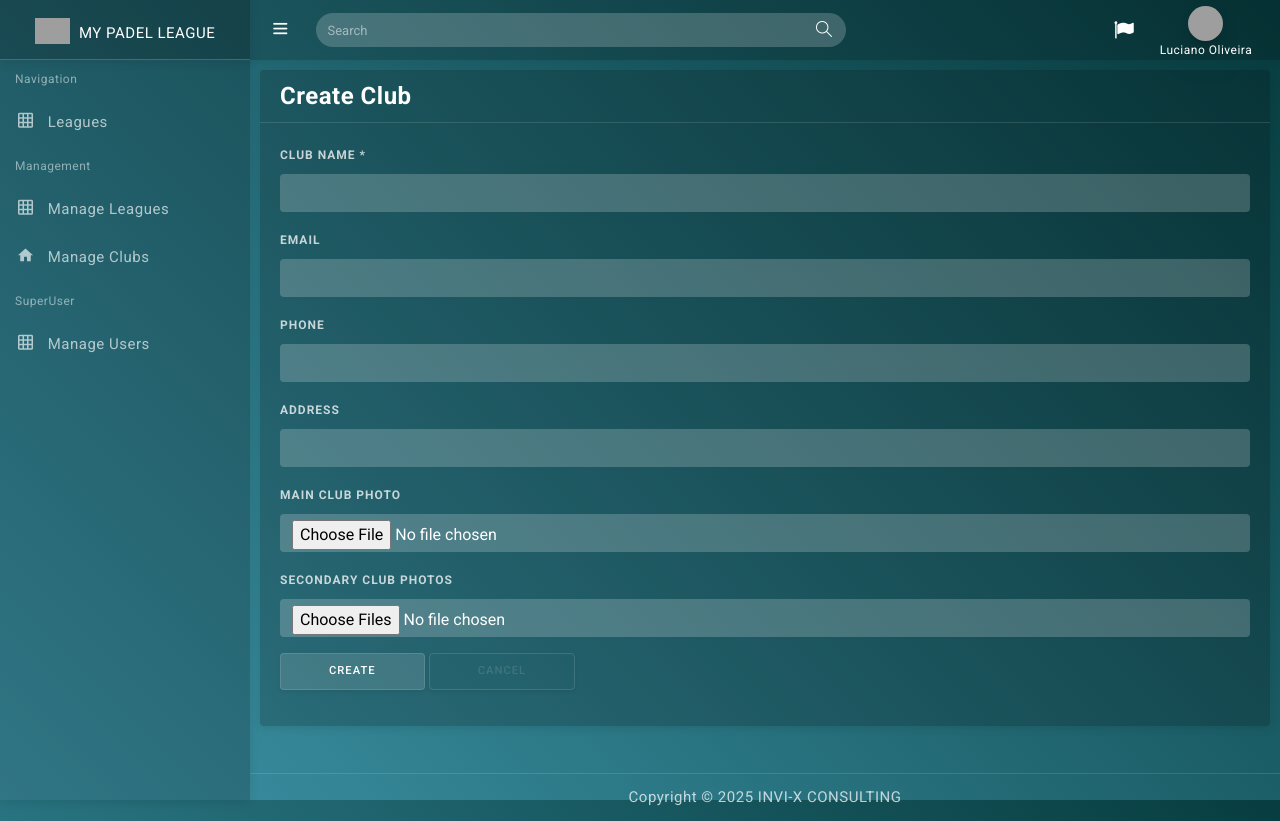
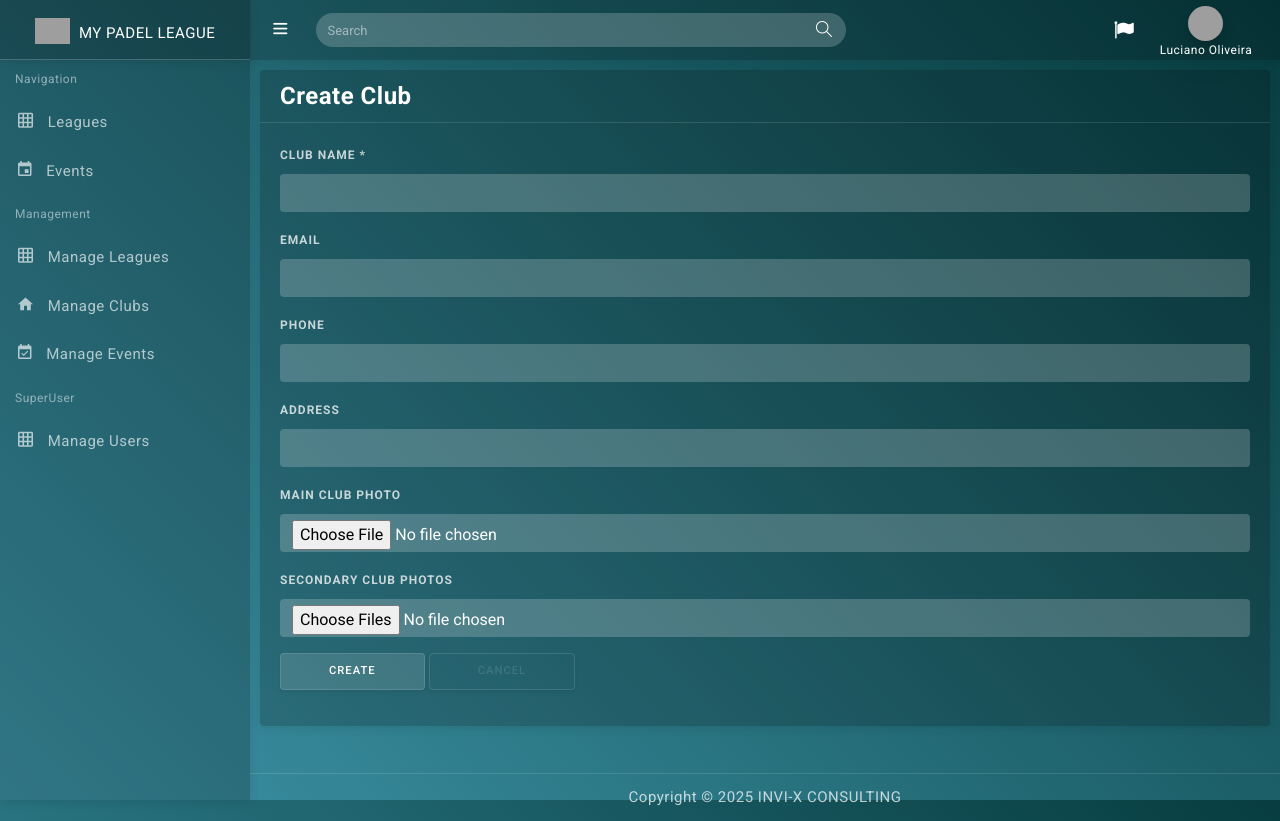
Before and after one commit to LucianoOliveira/mypadelleague, a Flask app: page /create_club in a window 1280 px wide. Run offline with Flask 3, Linux system fonts and the light colour scheme; a user stored in the database is signed in; some libraries are stand-ins or nearby versions; grey boxes are pictures that could not be loaded.

Commit message:
Fix: Add missing event navigation and routes
- Added 'Events' and 'Manage Events' links to sidebar navigation
- Added essential event routes: /events, /managementEvents, /create_event, /create_event_public, /edit_event
- Routes include proper authentication and authorization checks
- Templates should now be accessible from sidebar

```diff
--- a/website/templates/base.html
+++ b/website/templates/base.html
@@ -72,6 +72,11 @@
             <i class="zmdi zmdi-grid"></i> <span>{{ translate('Leagues') }}</span>
           </a>
         </li>
+        <li>
+          <a href="/events">
+            <i class="zmdi zmdi-calendar"></i> <span>{{ translate('Events') }}</span>
+          </a>
+        </li>
         {% if user.is_authenticated and (user.us_is_manager==1 or user.us_is_admin==1 or user.us_is_superuser==1)%}
         <li class="sidebar-header">{{ translate('Management') }}</li>
           <li>
@@ -82,6 +87,11 @@
           <li>
             <a href="/managementClubs">
               <i class="zmdi zmdi-home"></i> <span>{{ translate('Manage Clubs') }}</span>
+            </a>
+          </li>
+          <li>
+            <a href="/managementEvents">
+              <i class="zmdi zmdi-calendar-check"></i> <span>{{ translate('Manage Events') }}</span>
             </a>
           </li>
         {% endif %}
--- a/website/views.py
+++ b/website/views.py
@@ -1050,6 +1050,87 @@ def edit_league(league_id):
                            gamedays=gamedays,
                            registered_users=users_data,
                            now=datetime.utcnow())
+
+# Event management routes
+@views.route('/events', methods=['GET'])
+def events():
+    """Main events page displaying all public events"""
+    from .models import Event
+    events_data = Event.query.filter_by(ev_is_active=True).order_by(Event.ev_date.desc()).all()
+    return render_template("events.html", user=current_user, result=events_data)
+
+@views.route('/managementEvents', methods=['GET'])
+@login_required
+def managementEvents():
+    """Events management page for authorized users"""
+    from .models import Event, Club, ClubAuthorization
+
+    # Get events from clubs the user is authorized for
+    events_data = Event.query\
+        .join(Club, Event.ev_club_id == Club.cl_id)\
+        .join(ClubAuthorization, Club.cl_id == ClubAuthorization.ca_club_id)\
+        .filter(ClubAuthorization.ca_user_id == current_user.us_id)\
+        .order_by(Event.ev_date.desc())\
+        .all()
+
+    return render_template("managementEvents.html", user=current_user, result=events_data,
+                         translate=session.get('translate', {}))
+
+@views.route('/create_event', methods=['GET', 'POST'])
+@login_required
+def create_event():
+    """Create a club event"""
+    from .models import Club, ClubAuthorization
+
+    # Get authorized clubs
+    authorized_clubs = Club.query\
+        .join(ClubAuthorization, Club.cl_id == ClubAuthorization.ca_club_id)\
+        .filter(ClubAuthorization.ca_user_id == current_user.us_id)\
+        .all()
+
+    if request.method == 'POST':
+        # Handle event creation
+        flash("Event creation functionality will be implemented", category='info')
+        return redirect(url_for('views.managementEvents'))
+
+    return render_template("create_event.html", user=current_user, clubs=authorized_clubs,
+                         translate=session.get('translate', {}))
+
+@views.route('/create_event_public', methods=['GET', 'POST'])
+def create_event_public():
+    """Create a public event"""
+    if request.method == 'POST':
+        # Handle public event creation
+        flash("Public event creation functionality will be implemented", category='info')
+        return redirect(url_for('views.events'))
+
+    return render_template("create_event_public.html", user=current_user,
+                         translate=session.get('translate', {}))
+
+@views.route('/edit_event/<int:event_id>', methods=['GET', 'POST'])
+@login_required
+def edit_event(event_id):
+    """Edit an existing event"""
+    from .models import Event, Club, ClubAuthorization
+
+    # Get event and verify user has permission
+    event = Event.query\
+        .join(Club, Event.ev_club_id == Club.cl_id)\
+        .join(ClubAuthorization, Club.cl_id == ClubAuthorization.ca_club_id)\
+        .filter(Event.ev_id == event_id, ClubAuthorization.ca_user_id == current_user.us_id)\
+        .first()
+
+    if not event:
+        flash("Event not found or access denied", category='error')
+        return redirect(url_for('views.managementEvents'))
+
+    if request.method == 'POST':
+        # Handle event editing
+        flash("Event editing functionality will be implemented", category='info')
+        return redirect(url_for('views.managementEvents'))
+
+    return render_template("edit_event.html", user=current_user, event=event,
+                         translate=session.get('translate', {}))
 
 # League management routes
 @views.route('/managementLeagues', methods=['GET', 'POST'])
```
